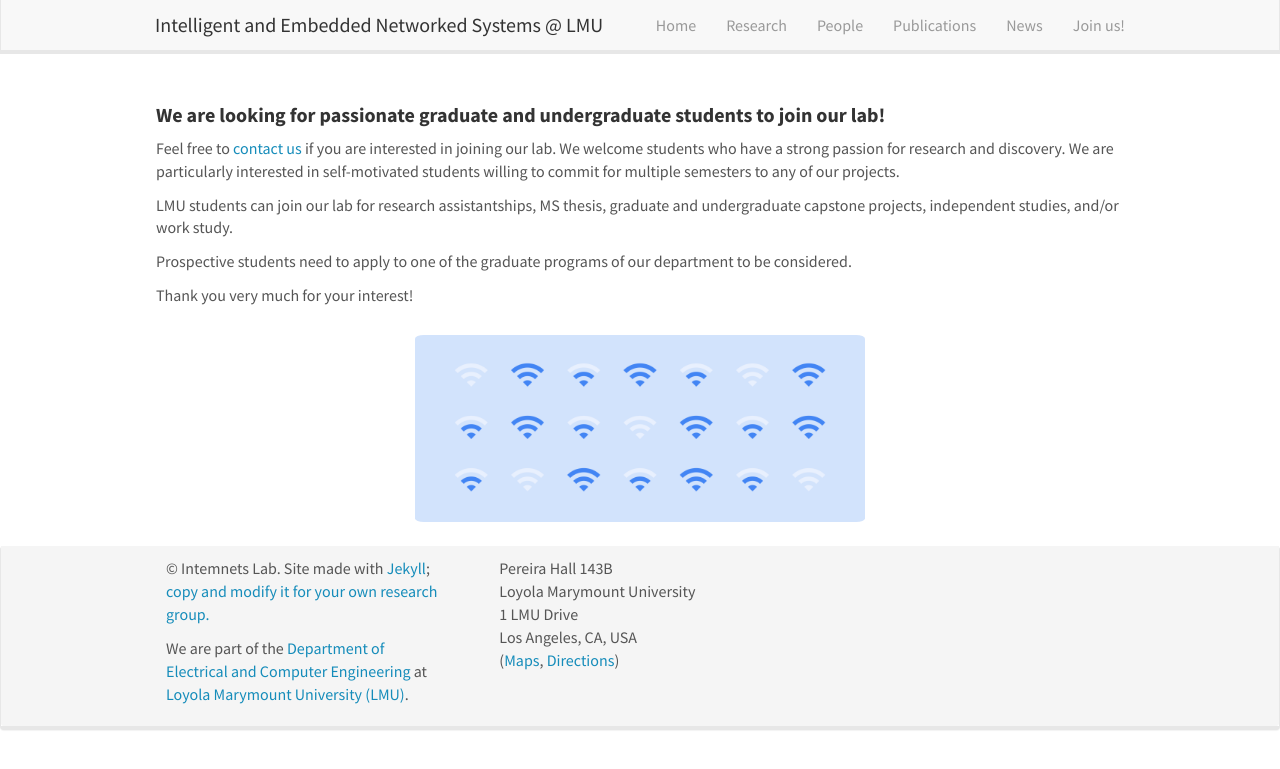
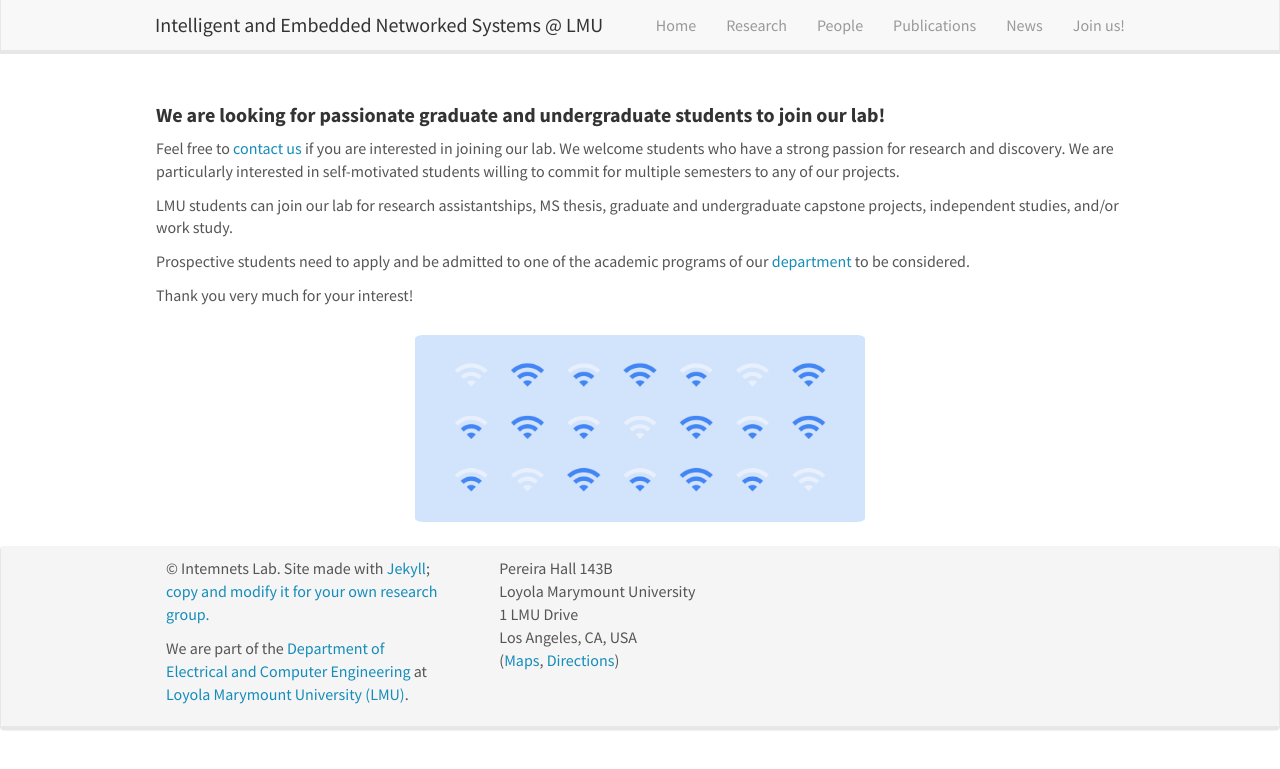
Before and after one commit to intemnets/intemnets.github.io, a Jekyll site: the page built from _pages/joinus.md, in a window 1280 px wide. Shown: the top 769 px of the page. Built offline with Jekyll 4.4.1, drawn with Linux system fonts in a browser that asks for light colours; nearby versions of some CDN libraries.

Commit message:
joinus update

```diff
--- a/_pages/joinus.md
+++ b/_pages/joinus.md
@@ -13,7 +13,7 @@ Feel free to [contact us](mailto:gustavo.vejarano@lmu.edu) if you are interested
 
 LMU students can join our lab for research assistantships, MS thesis, graduate and undergraduate capstone projects, independent studies, and/or work study.
 
-Prospective students need to apply to one of the graduate programs of our department to be considered.
+Prospective students need to apply and be admitted to one of the academic programs of our [department](https://cse.lmu.edu/department/electricalandcomputerengineeringdepartment/) to be considered.
 
 Thank you very much for your interest!
 
```
